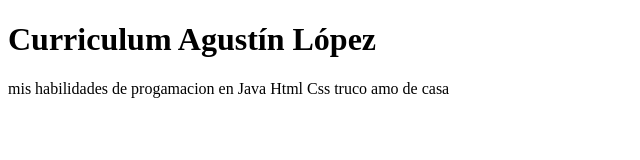
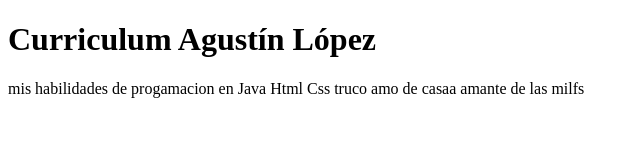
Before and after one commit to lopezfrancoagustin/cv, a plain HTML site: page index.html in a window 1280 px wide. Shown: the whole page, without its empty margins (0-640 px from the left). Drawn offline with Linux system fonts and the light colour scheme.

Commit message:
Update index.html

```diff
--- a/index.html
+++ b/index.html
@@ -6,6 +6,6 @@
 <body>
 
 <h1>Curriculum Agustín López</h1>
-<p>mis habilidades de progamacion en Java Html Css truco amo de casa</p>
+<p>mis habilidades de progamacion en Java Html Css truco amo de casaa amante de las milfs</p>
 </body>
 </html>
```
